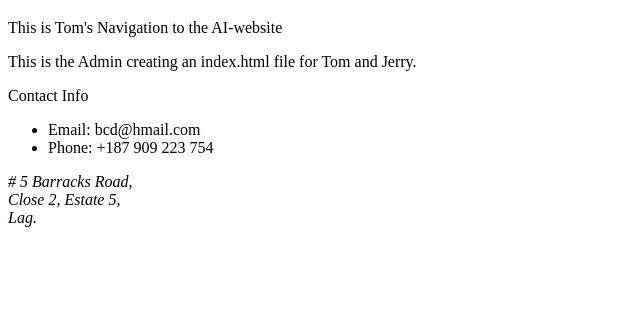
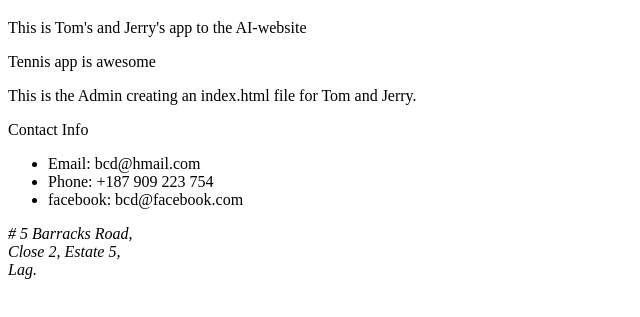
Before and after one commit to f-oni/app-training-web, a plain HTML site: page index.html in a window 1280 px wide. Shown: the part 131-448 px from the top of the page, without its empty margins (0-640 px from the left). Drawn offline with Linux system fonts and the light colour scheme.

Commit message:
purpose of the app modified

```diff
--- a/index.html
+++ b/index.html
@@ -14,13 +14,16 @@
         </ul>
     </nav>
     <h1>Homepage</h1>
-    <p>This is Tom's Navigation to the AI-website</p>
+    <p>This is Tom's and Jerry's app to the AI-website</p>
+    <p>Tennis app is awesome</p>
     <p>This is the Admin creating an index.html file for Tom and Jerry.</p>
 
     <p>Contact Info</p>
     <ul>
         <li>Email: bcd@hmail.com</li>
         <li>Phone: +187 909 223 754</li>
+        <li>facebook: bcd@facebook.com</li>
+
     </ul>
     <address>
         <p>
```
